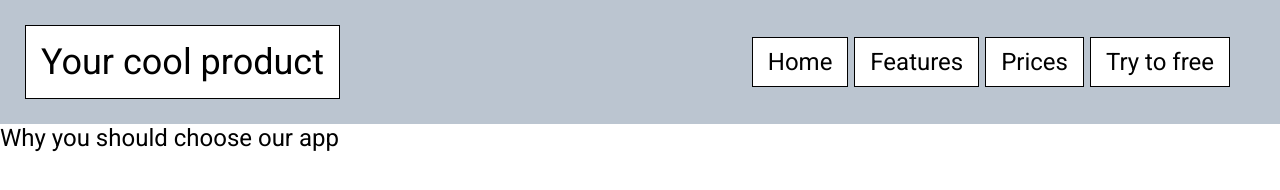
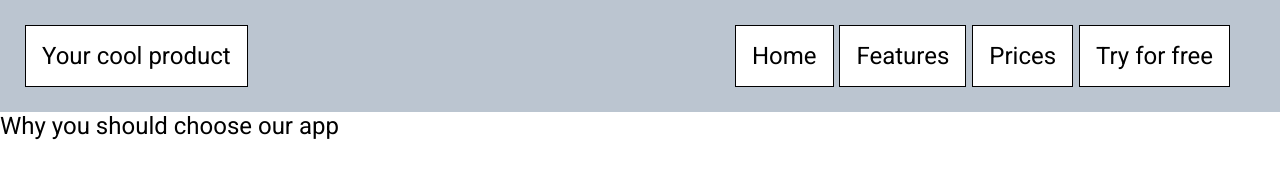
Before and after one commit to smirnovmykyta/WBS-primer-project, a plain HTML site: page index.html in a window 1280 px wide. Drawn offline with Linux system fonts and the light colour scheme.

Commit message:
fix font size

```diff
--- a/index.html
+++ b/index.html
@@ -17,7 +17,7 @@
           <a class="link" href="#">Home</a>
           <a class="link" href="#">Features</a>
           <a class="link" href="#">Prices</a>
-          <a class="link" href="#">Try to free</a>
+          <a class="link" href="#">Try for free</a>
         </div>
       </nav>
     </header>
--- a/styles.css
+++ b/styles.css
@@ -40,18 +40,19 @@
   width: 100%;
   align-items: center;
   background-color: var(--clr-light-gray);
-  font-size: 1.5rem;
+  font-size: 24px;
 }
 
 .navbar-logo {
   margin: 25px;
   border: 1px solid black;
-  padding: 15px;
+  padding: 1rem;
   background-color: white;
 }
 
 h1 {
   font-weight: normal;
+  font-size: 24px;
 }
 
 .navbar-links-container {
@@ -60,8 +61,11 @@ h1 {
 
 .link {
   border: 1px solid black;
-  padding: 10px 15px 10px 15px;
+  padding: 1rem;
   background-color: white;
   text-decoration: none;
   color: black;
 }
+.try-for-free {
+  padding: 1rem 3rem;
+}
```
